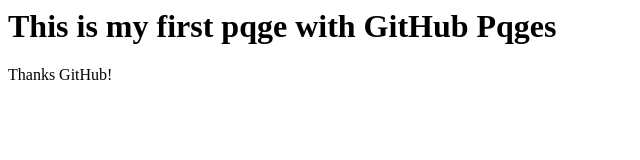
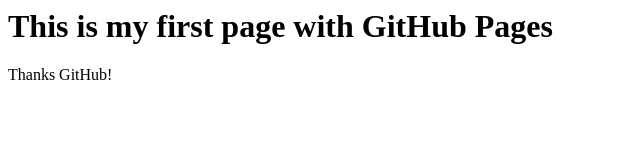
Before and after one commit to L0L0-1986/R-pertoire, a plain HTML site: page index.html in a window 1280 px wide. Shown: the whole page, without its empty margins (0-640 px from the left). Drawn offline with Linux system fonts and the light colour scheme.

Commit message:
Update index.html

```diff
--- a/index.html
+++ b/index.html
@@ -1,4 +1,4 @@
 <html>
-  <h1>This is my first pqge with GitHub Pqges</h1>
+  <h1>This is my first page with GitHub Pages</h1>
   <p>Thanks GitHub!</p>
 </html>
```
